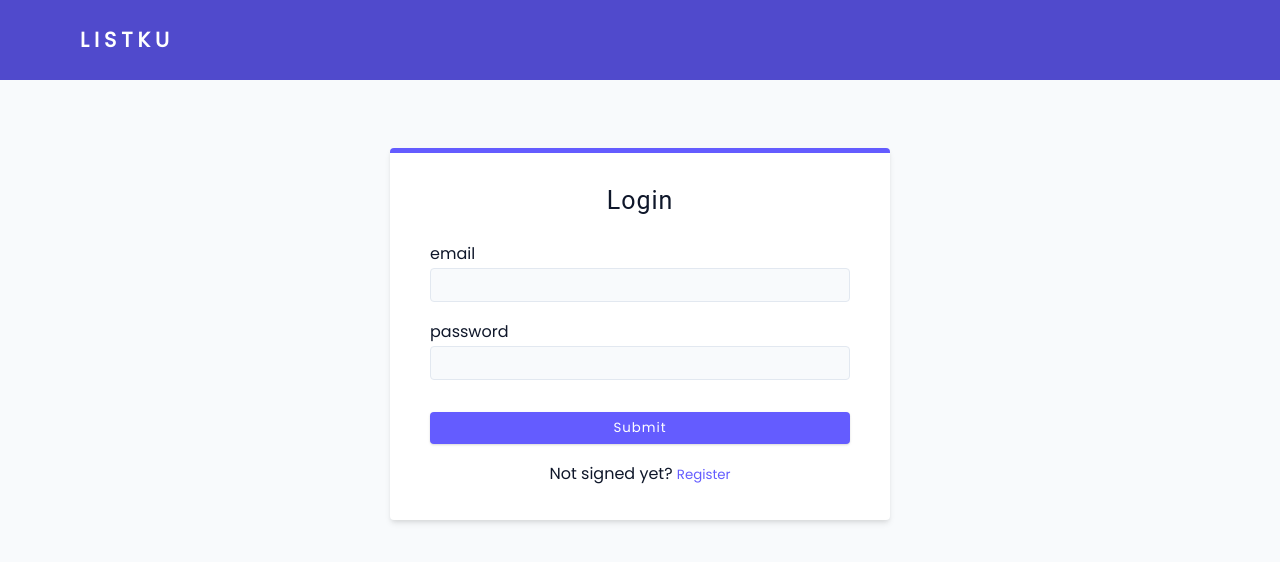
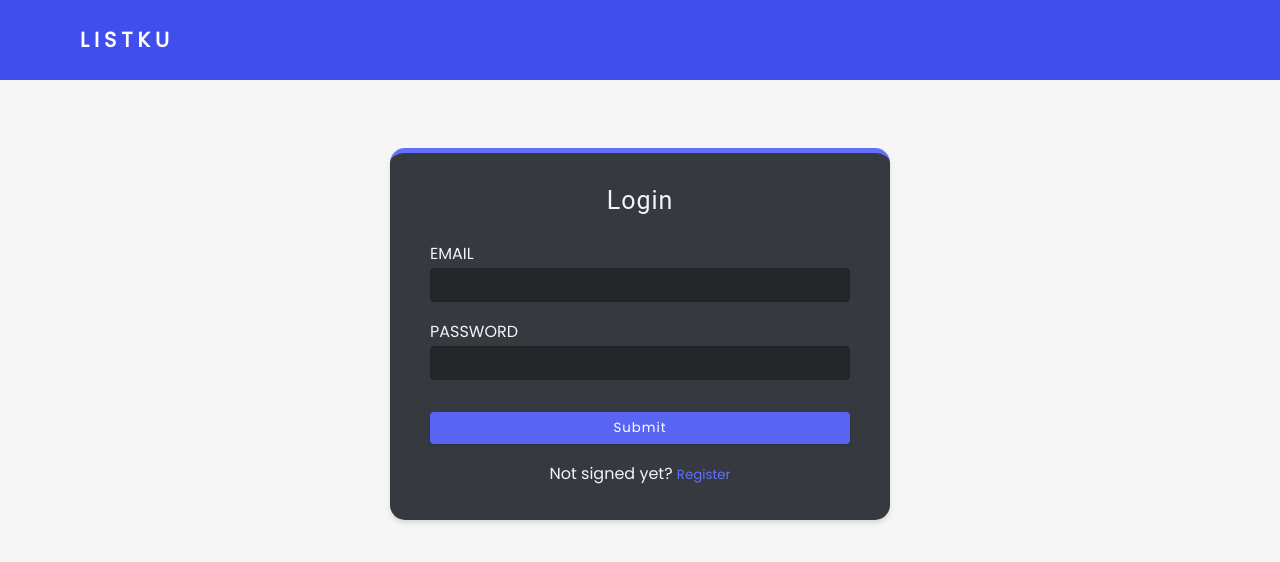
Before and after one commit to sveltie/Listku-App, a React (Create React App) app: page /register in a window 1280 px wide. Shown: the top 562 px of the page. Built offline with nearby package versions, Linux system fonts and the light colour scheme.

Commit message:
Add some new styling

```diff
--- a/src/index.css
+++ b/src/index.css
@@ -12,30 +12,30 @@
     --primary-100: #e2e0ff;
     --primary-200: #c1beff;
     --primary-300: #a29dff;
-    --primary-400: #837dff;
-    --primary-500: #645cff;
-    --primary-600: #504acc;
+    --primary-400: #5865F2;
+    --primary-500: #6270fc;
+    --primary-600: #404EED;
     --primary-700: #3c3799;
     --primary-800: #282566;
     --primary-900: #141233;
 
     /* grey */
-    --grey-50: #f8fafc;
+    --grey-50: #F6F6F6;
     --grey-100: #f1f5f9;
     --grey-200: #e2e8f0;
     --grey-300: #cbd5e1;
-    --grey-400: #94a3b8;
+    --grey-400: #97A9B4;
     --grey-500: #64748b;
     --grey-600: #475569;
-    --grey-700: #334155;
-    --grey-800: #1e293b;
-    --grey-900: #0f172a;
+    --grey-700: #36393f;
+    --grey-800: #2C2F33;
+    --grey-900: #23272A;
     /* rest of the colors */
     --black: #222;
     --white: #fff;
     --red-light: #f8d7da;
     --red-dark: #842029;
-    --green-light: #d1e7dd;
+    --green-light: #00FF00;
     --green-dark: #0f5132;
 
     /* fonts  */
@@ -135,7 +135,7 @@ ul {
 .btn {
     cursor: pointer;
     color: var(--white);
-    background: var(--primary-500);
+    background: var(--primary-400);
     border: transparent;
     border-radius: var(--borderRadius);
     letter-spacing: var(--letterSpacing);
@@ -147,7 +147,7 @@ ul {
 }
 
 .btn:hover {
-    background: var(--primary-700);
+    background: var(--primary-600);
     box-shadow: var(--shadow-3);
 }
 
@@ -166,8 +166,32 @@ ul {
 }
 
 .hero-btn {
-    font-size: 1.25rem;
+    background: var(--grey-900);
+    font-size: 1rem;
     padding: 0.5rem 1.25rem;
+    color: var(--white);
+    border-radius: 50px;
+}
+
+.hero-btn:hover {
+    background: var(--grey-700);
+    box-shadow: var(--shadow-3);
+}
+
+.btn-out {
+    background: var(--white);
+    color: var(--black);
+}
+
+.btn-out:hover {
+    background: var(--grey-300);
+    box-shadow: var(--shadow-3);
+}
+
+.divider {
+    width:10px;
+    height:auto;
+    display:inline-block;
 }
 
 /* alerts */
@@ -197,11 +221,12 @@ ul {
 .form {
     width: var(--fluid-width);
     max-width: var(--fixed-width);
-    background: var(--white);
-    border-radius: var(--borderRadius);
+    background: var(--grey-700);
+    border-radius:15px;
     box-shadow: var(--shadow-2);
     padding: 2rem 2.5rem;
     margin: 3rem auto;
+    color: var(--grey-100);
 }
 
 .form-label {
@@ -216,12 +241,14 @@ ul {
     width: 100%;
     padding: 0.375rem 0.75rem;
     border-radius: var(--borderRadius);
-    background: var(--backgroundColor);
-    border: 1px solid var(--grey-200);
+    background: var(--grey-900);
+    border: 1px solid var(--black);
+    color: var(--white);
 }
 
 .form-row {
     margin-bottom: 1rem;
+    text-transform: uppercase;
 }
 
 .form-textarea {
@@ -286,3 +313,7 @@ ul {
 .full-page {
     min-height: 100vh;
 }
+
+.svg-wave {
+    font-size: 0;
+}
```
